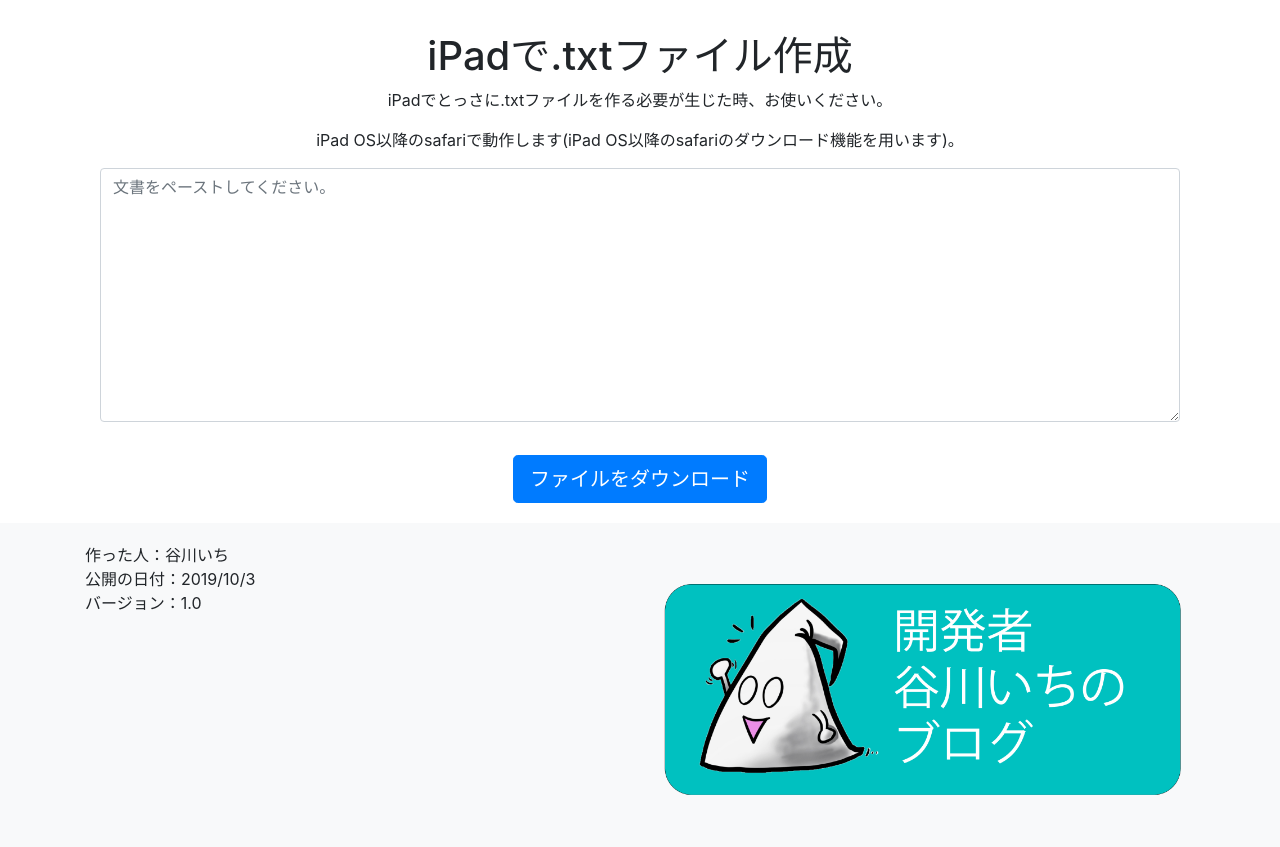
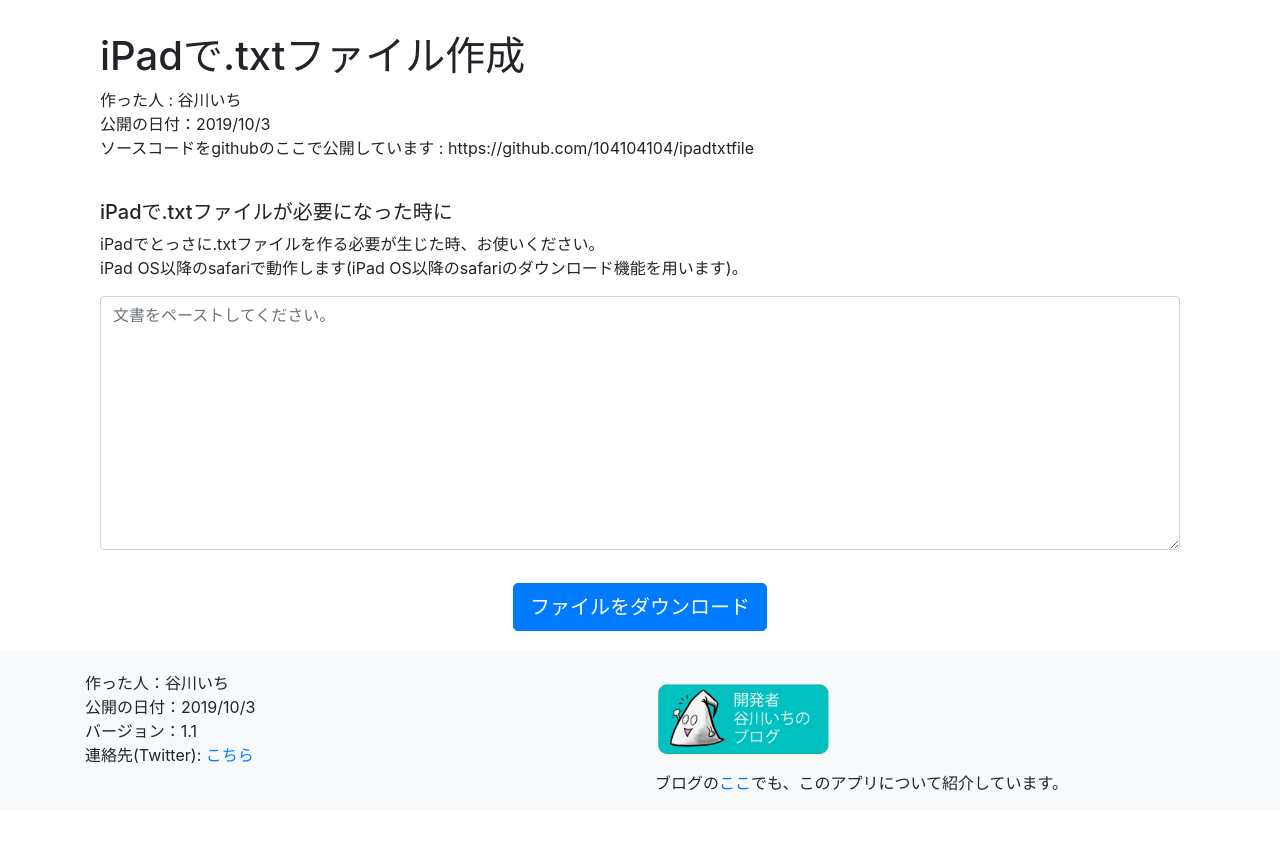
Before and after one commit to 104104104/ipadtxtfile, a plain HTML site: page index.html in a window 1280 px wide. After the commit the page ends 811 px from the top, so only its background shows below. Drawn offline with nearby package versions, Linux system fonts and the light colour scheme.

Commit message:
readmeを追加した

```diff
--- a/index.html
+++ b/index.html
@@ -19,11 +19,16 @@
     <header>
         <div class="container">
             <div class="col-md-12">
-                <h1 class="centertext mytitle">iPadで.txtファイル作成</h1>
+                <h1 class="mytitle">iPadで.txtファイル作成</h1>
+                <p>
+                    作った人 : 谷川いち <br> 公開の日付：2019/10/3
+                    <br> ソースコードをgithubのここで公開しています : https://github.com/104104104/ipadtxtfile
+                </p>
             </div>
             <div class="col-md-12">
-                <p class="centertext">iPadでとっさに.txtファイルを作る必要が生じた時、お使いください。</p>
-                <p class="centertext">iPad OS以降のsafariで動作します(iPad OS以降のsafariのダウンロード機能を用います)。</p>
+                <br>
+                <h5>iPadで.txtファイルが必要になった時に</h5>
+                <p>iPadでとっさに.txtファイルを作る必要が生じた時、お使いください。<br>iPad OS以降のsafariで動作します(iPad OS以降のsafariのダウンロード機能を用います)。</p>
             </div>
         </div>
     </header>
@@ -45,10 +50,11 @@
         <div class="container">
             <div class="row">
                 <div class="col-md-6">
-                    作った人：谷川いち<br> 公開の日付：2019/10/3<br> バージョン：1.0
+                    作った人：谷川いち<br> 公開の日付：2019/10/3<br> バージョン：1.1 <br> 連絡先(Twitter): <a href="https://mobile.twitter.com/DmeD3KuYeK5orxK">こちら</a>
                 </div>
                 <div class="col-md-6">
-                    <a href="https://tanikawa1.site"><img src="blogbutton.png" class="img-fluid"></a>
+                    <a href="https://tanikawa1.site"><img id="banner" src="blogbutton.png" class="img-fluid"></a>
+                    <p>ブログの<a href="https://www.tanikawa1.site/webapp/ipadtxt/">ここ</a>でも、このアプリについて紹介しています。</p>
                 </div>
             </div>
         </div>
--- a/style.css
+++ b/style.css
@@ -16,3 +16,7 @@ footer {
     padding-top: 20px;
     background: #f8f9fa;
 }
+
+footer #banner {
+    height: 100px;
+}
```
Also changed, not shown: 2 other files.
